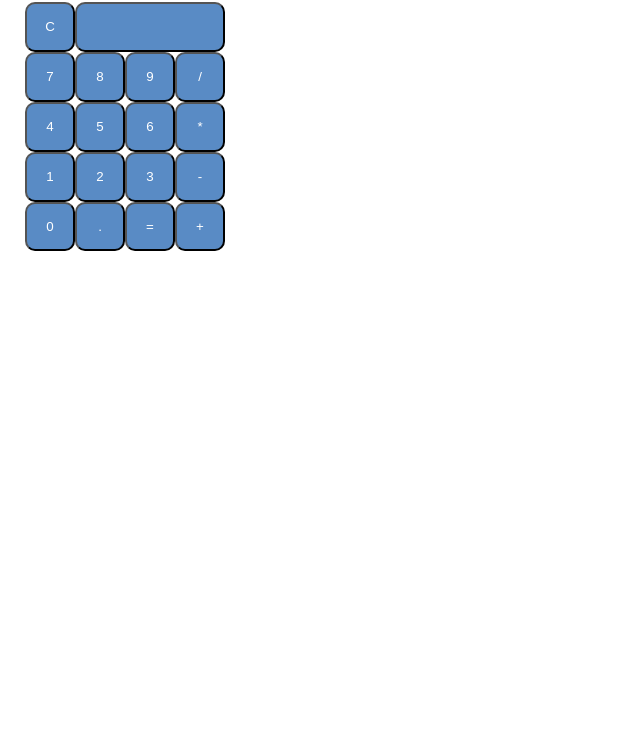
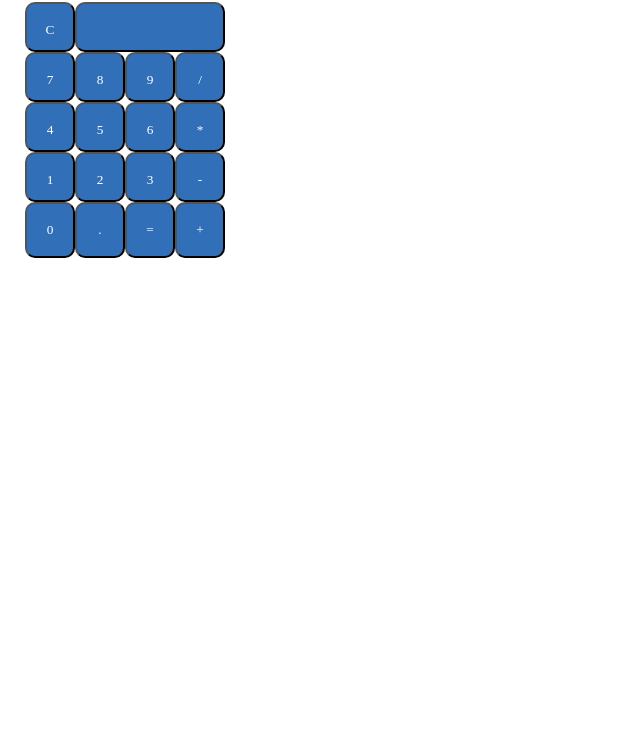
Before and after one commit to momentum-team-4/js-calculator-tleach01, a plain HTML site: page index.html in a window 1280 px wide. Shown: the part 50-800 px from the top of the page, without its empty margins (0-640 px from the left). Drawn offline with Linux system fonts and the light colour scheme.

Commit message:
messing with css

```diff
--- a/main.css
+++ b/main.css
@@ -2,7 +2,7 @@
     margin: 0;
     padding: 0;
     box-sizing: border-box;
-    font-family: sans-serif;
+    font-family: "American Typewriter";
 }
 
 h1{
@@ -16,21 +16,25 @@ h1{
     grid-template-rows: 50px 50px 50px 50px;
     max-width: 400px;
     margin-left: 10px;
+    border: teal;
 }
 
 
 button{
     display: grid;
-    padding: 15px;
-    background-color: rgb(89, 139, 197);
+    padding: 18px;
+    background-color: rgb(49, 112, 184);
     color: white;
     border-radius: 10px;
 }
 
 button:hover{
-    font-size: 125%;
+    font-size: 150%;
+    color: rgb(22, 247, 217);
 }
 
 .answer{
     grid-column: span 3;
+    font-weight: bold;
+    font-size: 125%;
 }
--- a/main.js
+++ b/main.js
@@ -93,3 +93,5 @@ equals.addEventListener("click", function(){
     let answer = eval(prop)
     display.textContent = answer
 })
+
+// use textContent & (eval(prop))
```
